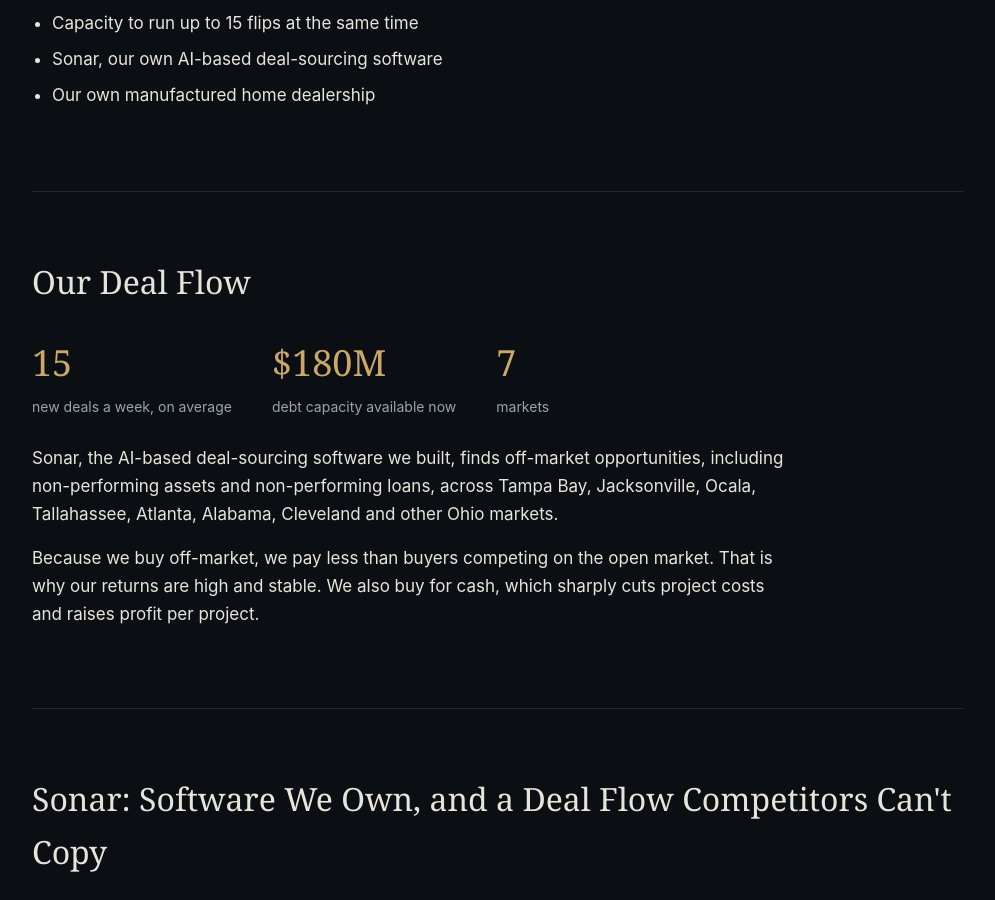
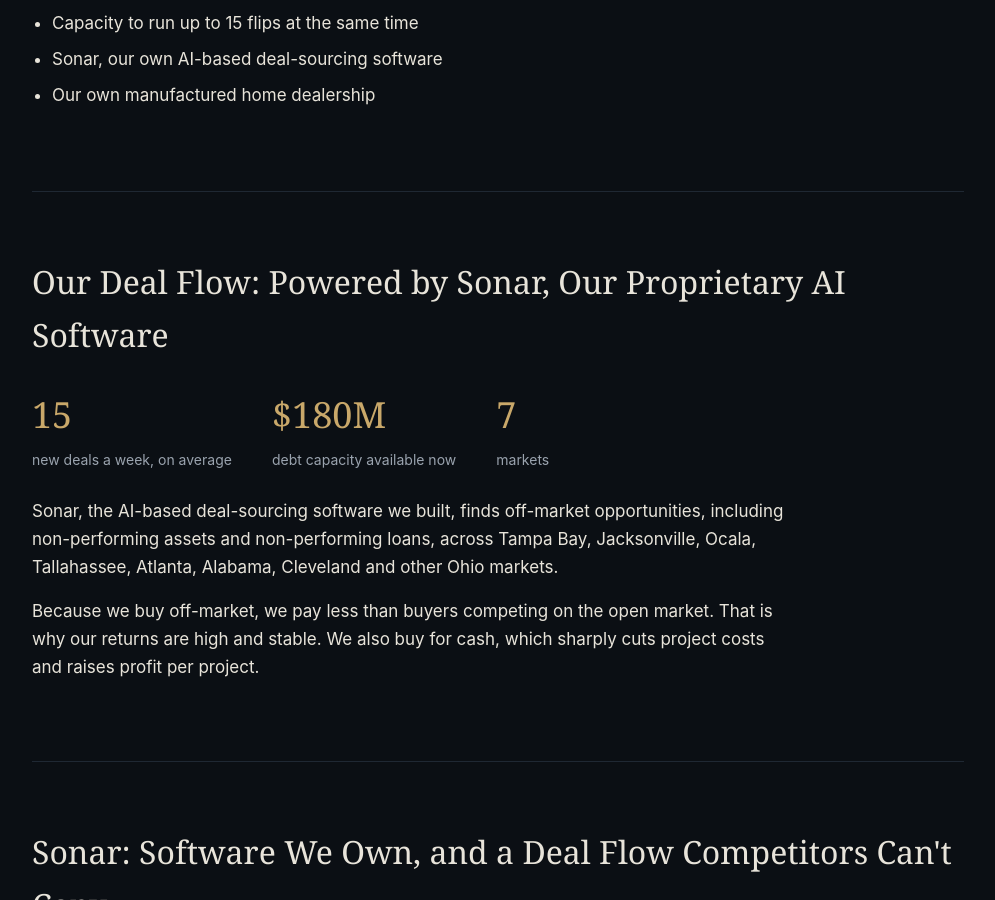
Before and after one commit to urisoglowek-ui/real_estate, a Jekyll site: the page investors.html, which Jekyll copies as it is, in a window 1280 px wide and 900 px high, scrolled down 1504 px. Shown: the whole window, without its empty margins (142-1137 px from the left). Built offline with Jekyll 4.4.1, drawn with Linux system fonts in a browser that asks for light colours.

Commit message:
Rename the Our Deal Flow heading to name Sonar.
The heading is now "Our Deal Flow: Powered by Sonar, Our Proprietary AI Software".

Co-authored-by: urisoglowek-ui <urisoglowek-ui@users.noreply.github.com>

```diff
--- a/investors.html
+++ b/investors.html
@@ -72,7 +72,7 @@ footer{padding:48px 0;border-top:1px solid var(--line);color:var(--muted);font-s
  </ul>
 </section>
 <section>
- <h2>Our Deal Flow</h2>
+ <h2>Our Deal Flow: Powered by Sonar, Our Proprietary AI Software</h2>
  <div class="stats">
   <div class="stat"><b>15</b><span>new deals a week, on average</span></div>
   <div class="stat"><b>$180M</b><span>debt capacity available now</span></div>
```
